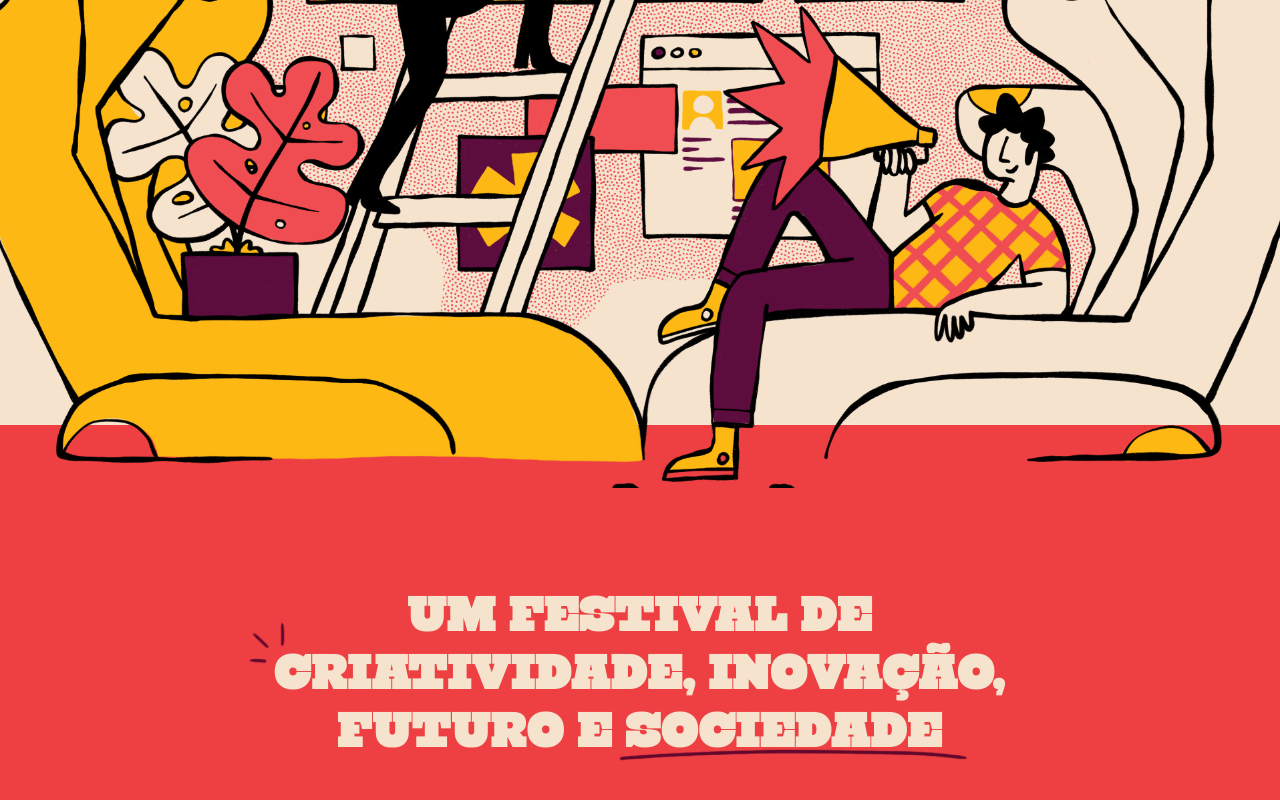
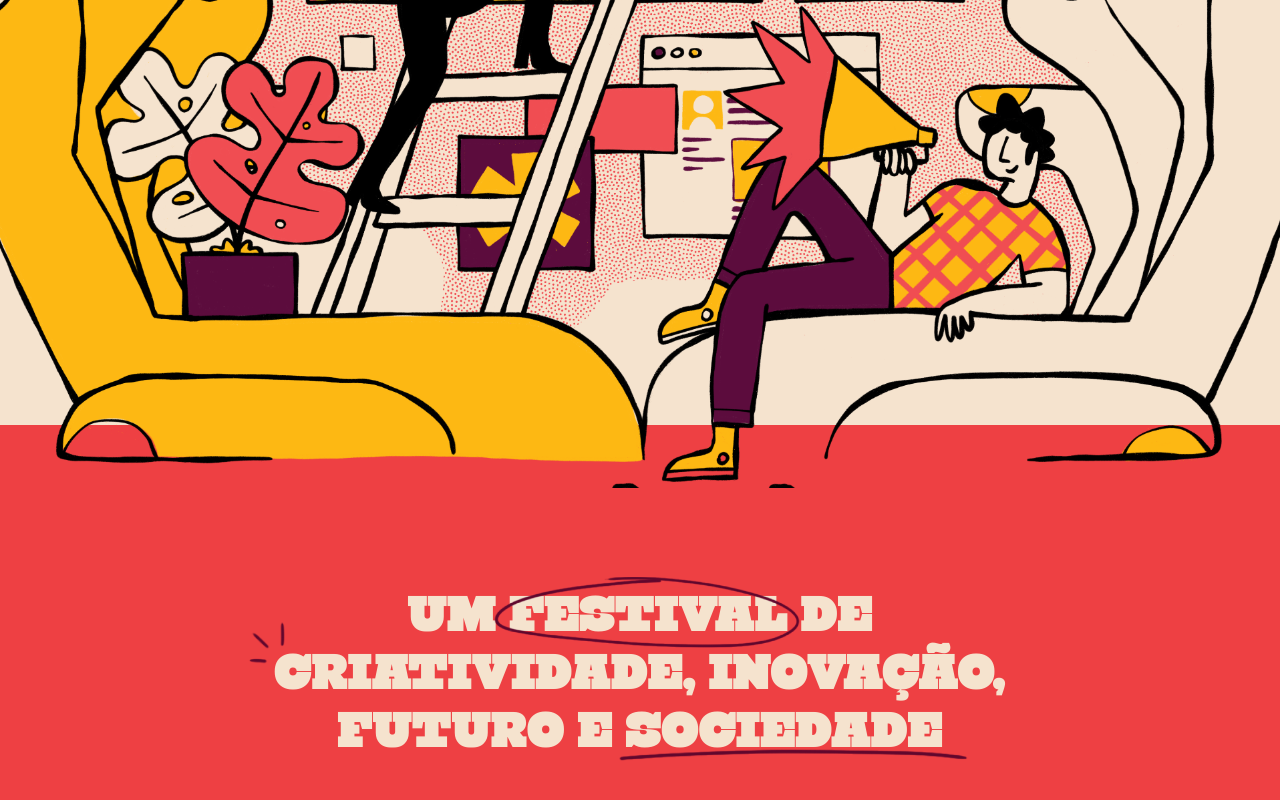
Before and after one commit to gabrnunes/shift-2022, a Next.js app: page / in a window 1280 px wide. Shown: the part 1261-2061 px from the top of the page. Built offline with nearby package versions, Linux system fonts and the light colour scheme.

Commit message:
feat: Efeito de circulado em "festival"

```diff
--- a/src/components/intro/Intro.module.scss
+++ b/src/components/intro/Intro.module.scss
@@ -18,10 +18,26 @@
         line-height: 1.2;
         text-transform: uppercase;
 
+        .circled,
         .glowed,
         .underlined {
             position: relative;
         }
+
+        .circled::before {
+            content: '';
+            position: absolute;
+            margin: auto;
+            top: -9999px;
+            left: -9999px;
+            right: -9999px;
+            bottom: -9999px;
+            width: 125%;
+            height: 125%;
+            background: url('/img/intro/circled-text.png') center center no-repeat transparent;
+            background-size: contain;
+        }
+
         .glowed::before {
             content: '';
             position: absolute;
```
Also changed, not shown: public/img/intro/circled-text.png (added).
